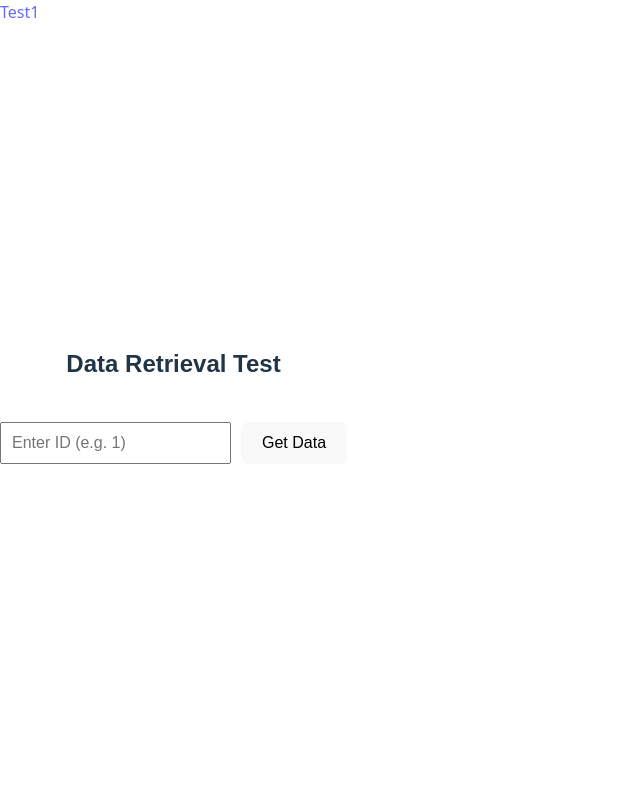
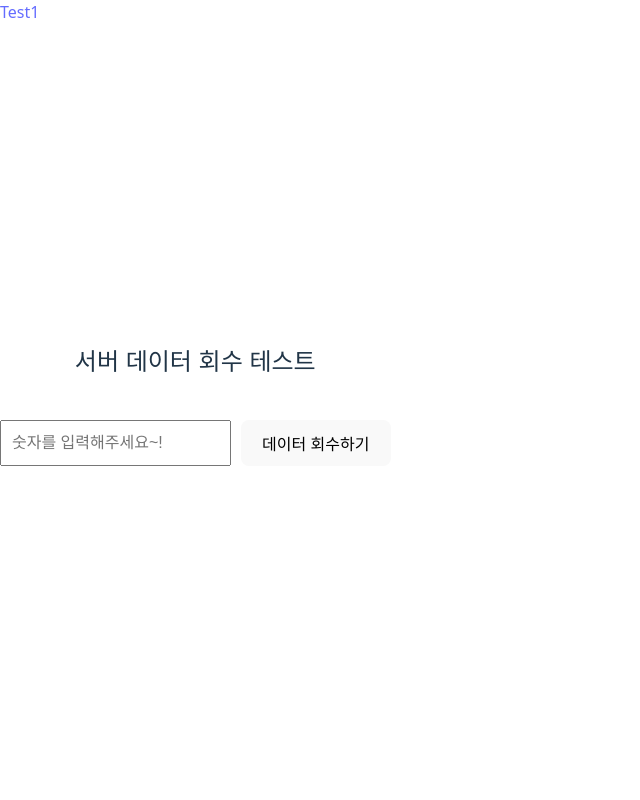
Before and after one commit to ClarkAltius/pop_erp, a React app in the folder frontend/: page /test1 in a window 1280 px wide. Shown: the top 800 px of the page, without its empty margins (0-640 px from the left). Built offline with nearby package versions, Linux system fonts and the light colour scheme; no server answers; the HTML template or start-up script is replaced by a standard one.

Commit message:
테스트 페이지 수정

```diff
--- a/frontend/src/test1.jsx
+++ b/frontend/src/test1.jsx
@@ -36,12 +36,12 @@ function Test1() {
             fontFamily: 'Arial, sans-serif',
             gap: '20px' // Space between elements
         }}>
-            <h2>Data Retrieval Test</h2>
+            <h2>서버 데이터 회수 테스트</h2>
 
             <div style={{ display: 'flex', gap: '10px' }}>
                 <input
                     type="number"
-                    placeholder="Enter ID (e.g. 1)"
+                    placeholder="숫자를 입력해주세요~!"
                     value={inputId}
                     onChange={(e) => setInputId(e.target.value)}
                     style={{ padding: '10px', fontSize: '1rem' }}
@@ -50,7 +50,7 @@ function Test1() {
                     onClick={fetchById}
                     style={{ padding: '10px 20px', fontSize: '1rem', cursor: 'pointer' }}
                 >
-                    Get Data
+                    데이터 회수하기
                 </button>
             </div>
 
```
